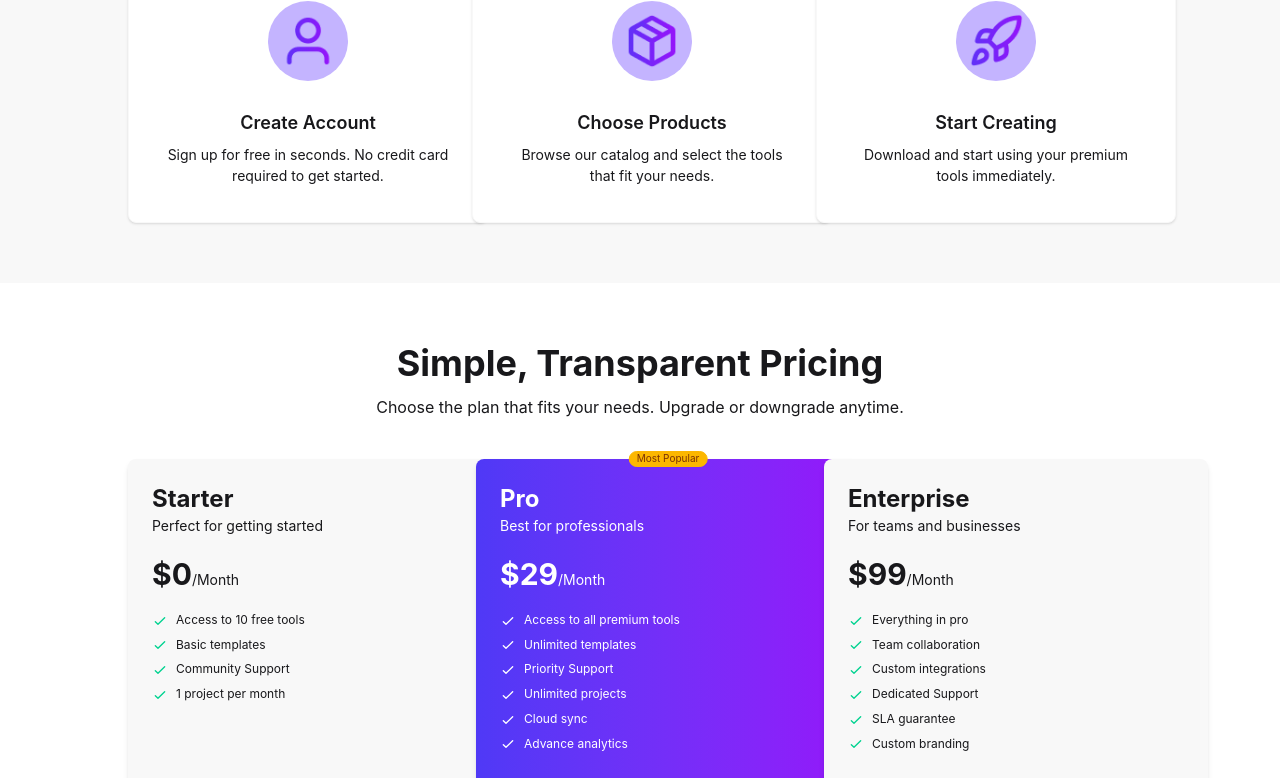
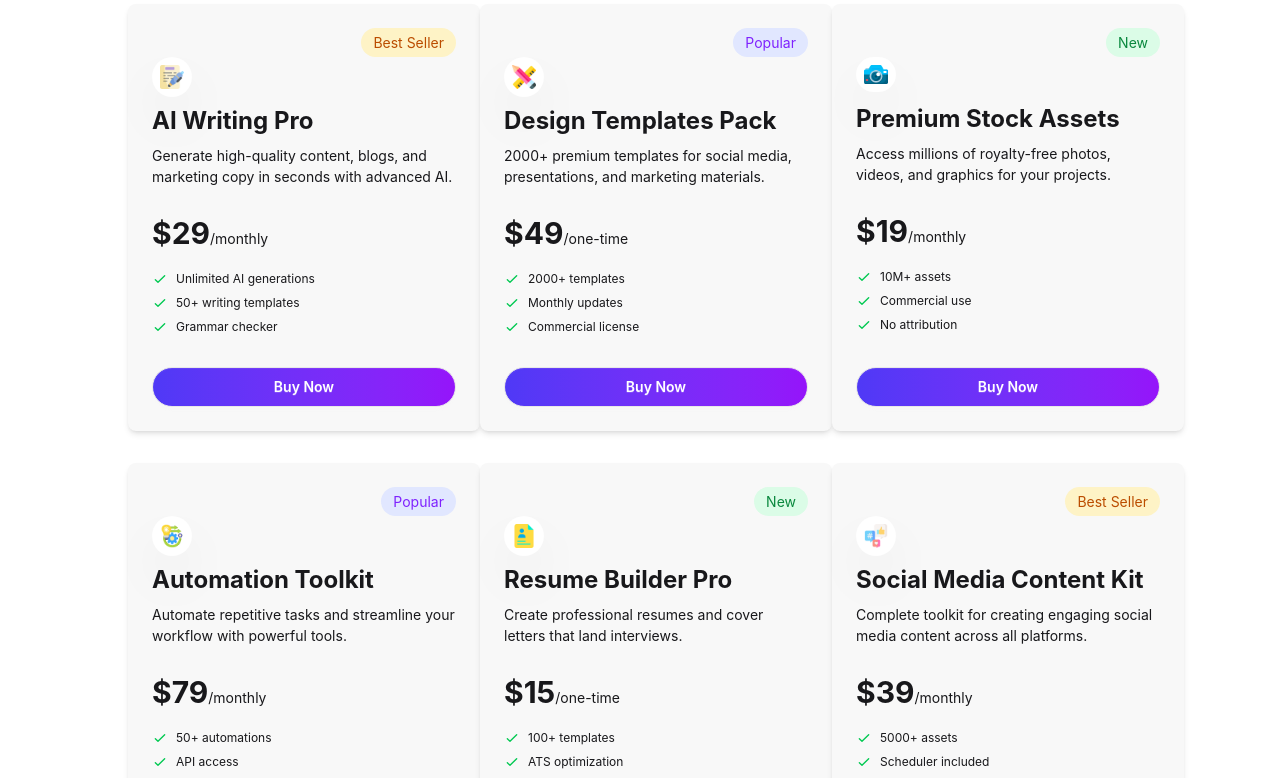
Before and after one commit to Nurul-Amin12/DigiTools-Platform, a React (Vite) app: page / in a window 1280 px wide. Shown: the part 1227-2005 px from the top of the page. Built offline with nearby package versions, Linux system fonts and the light colour scheme.

Commit message:
Model Design Work

```diff
--- /dev/null
+++ b/public/models.json
@@ -0,0 +1,92 @@
+[
+  {
+    "id": 1,
+    "name": "AI Writing Pro",
+    "description": "Generate high-quality content, blogs, and marketing copy in seconds with advanced AI.",
+    "price": 29,
+    "period": "monthly",
+    "tag": "Best Seller",
+    "tagType": "best-seller",
+    "features": [
+      "Unlimited AI generations",
+      "50+ writing templates",
+      "Grammar checker"
+    ],
+    "icon": "../src/assets/products/writing.png"
+  },
+  {
+    "id": 2,
+    "name": "Design Templates Pack",
+    "description": "2000+ premium templates for social media, presentations, and marketing materials.",
+    "price": 49,
+    "period": "one-time",
+    "tag": "Popular",
+    "tagType": "popular",
+    "features": [
+      "2000+ templates",
+      "Monthly updates",
+      "Commercial license"
+    ],
+    "icon": "../src/assets/products/design-tool.png"
+  },
+  {
+    "id": 3,
+    "name": "Premium Stock Assets",
+    "description": "Access millions of royalty-free photos, videos, and graphics for your projects.",
+    "price": 19,
+    "period": "monthly",
+    "tag": "New",
+    "tagType": "new",
+    "features": [
+      "10M+ assets",
+      "Commercial use",
+      "No attribution"
+    ],
+    "icon": "../src/assets/products/camera.png"
+  },
+  {
+    "id": 4,
+    "name": "Automation Toolkit",
+    "description": "Automate repetitive tasks and streamline your workflow with powerful tools.",
+    "price": 79,
+    "period": "monthly",
+    "tag": "Popular",
+    "tagType": "popular",
+    "features": [
+      "50+ automations",
+      "API access",
+      "Custom workflows"
+    ],
+    "icon": "../src/assets/products/operation.png"
+  },
+  {
+    "id": 5,
+    "name": "Resume Builder Pro",
+    "description": "Create professional resumes and cover letters that land interviews.",
+    "price": 15,
+    "period": "one-time",
+    "tag": "New",
+    "tagType": "new",
+    "features": [
+      "100+ templates",
+      "ATS optimization",
+      "Export to PDF"
+    ],
+    "icon": "../src/assets/products/portfolio.png"
+  },
+  {
+    "id": 6,
+    "name": "Social Media Content Kit",
+    "description": "Complete toolkit for creating engaging social media content across all platforms.",
+    "price": 39,
+    "period": "monthly",
+    "tag": "Best Seller",
+    "tagType": "best-seller",
+    "features": [
+      "5000+ assets",
+      "Scheduler included",
+      "Analytics dashboard"
+    ],
+    "icon": "../src/assets/products/social-media.png"
+  }
+]
--- a/src/App.jsx
+++ b/src/App.jsx
@@ -4,9 +4,18 @@ import Banner from './Components/Banner/Banner'
 import Summary from './Components/Banner/Summary'
 import Footer from './Components/Footer/Footer'
 import GEtStarted from './Components/GetStart/GetStarted'
+import Model from './Components/Models/Model'
 import Navbar from './Components/Navbar/Navbar'
 import Pricing from './Components/Pricing/Pricing'
 import Transform from './Components/Pricing/Transform'
+
+
+const getModels = async() => {
+    const res = await fetch('/models.json')
+    return res.json();
+}
+
+const modelPromise = getModels();
 
 
 function App() {
@@ -22,6 +31,10 @@ function App() {
         <section>
           <Banner/>
           <Summary/>
+        </section>
+
+        <section>
+          <Model modelPromise={modelPromise}/>
         </section>
 
         <section>
--- /dev/null
+++ b/src/Components/Models/Model.jsx
@@ -0,0 +1,72 @@
+import { use } from "react";
+
+const Model = ({modelPromise}) => {
+    const models = use(modelPromise);
+    // console.log(models);
+
+
+    return (
+    <>
+        <div className="w-[80%] mx-auto py-15 text-center space-y-3">
+            <h3 className="text-4xl font-bold">Premium Digital Tools</h3>
+            <p>Choose from our curated collection of premium digital products designed <br/> to boost your productivity and creativity.</p>
+
+
+            <div className="flex justify-center gap-2 mt-8 bg-base-200 w-41 rounded-full mx-auto">
+                <button class="btn bg-linear-to-r from-[#4F39F6] to-[#9514FA] rounded-full text-white">Products</button>
+                <button class="btn bg-base-200 rounded-full">Cart</button>
+            </div>
+
+            <div className="grid grid-cols-1 md:grid-cols-2 lg:grid-cols-3 gap-8 my-10">
+                {models.map(model=> <div>
+                        <div className="card w-88 bg-base-200 shadow-md h-full mx-auto">
+                            <div className="card-body flex flex-col justify-between">
+
+                                <div>
+                                    <div className="flex justify-end">
+                                        { model.tag == 'New' && <span class="bg-[#dbfce7] text-[#0a883e] px-3 py-1 rounded-full">{model.tag}</span>}
+                                        { model.tag == 'Popular' && <span class="bg-[#e1e7ff] text-violet-600 px-3 py-1 rounded-full">{model.tag}</span>}
+                                        { model.tag == 'Best Seller' && <span class="bg-[#fef3c6] text-[#bb4d00] px-3 py-1 rounded-full">{model.tag}</span>}
+                                    </div>
+                                    <div className="w-10 bg-base-100 rounded-full shadow-2xl"><img className="w-full p-2" src={model.icon}/></div>
+                                </div>
+
+                                <div>
+                                    <div className="flex flex-col items-start space-y-2">
+                                        <h2 className="text-2xl font-bold">{model.name}</h2>
+                                        <p className="text-left">{model.description}</p>
+                                        <span className="text-[12] py-5"><span className="text-3xl font-bold">${model.price}</span>/{model.period}</span>
+                                    </div>
+
+                                    <ul className="flex flex-col gap-2 text-xs items-start">
+                                        {model.features.map((feature, index) => (
+                                            <li key={index} className="flex items-center">
+                                            <svg xmlns="http://www.w3.org/2000/svg"
+                                                className="size-4 me-2 inline-block text-green-500"
+                                                fill="none"
+                                                viewBox="0 0 24 24"
+                                                stroke="currentColor">
+                                                <path strokeLinecap="round" strokeLinejoin="round" strokeWidth="2" d="M5 13l4 4L19 7" />
+                                            </svg>
+                                            <span>{feature}</span>
+                                            </li>
+                                        ))}
+                                    </ul>
+
+                                </div>
+
+                                <div class="mt-6">
+                                    <button class="btn btn-block bg-linear-to-r from-[#4F39F6] to-[#9514FA] text-white rounded-full">Buy Now</button>
+                                </div>
+                            </div>
+                        </div>
+                    </div>
+                )}
+            </div>
+
+        </div>
+    </>
+    );
+}
+
+export default Model;
```
Also changed, not shown: src/assets/products/camera.png (added), src/assets/products/writing.png (renamed from src/assets/products/writing_2327400 1.png).
